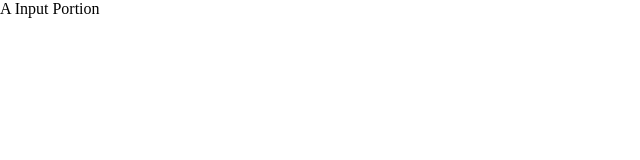
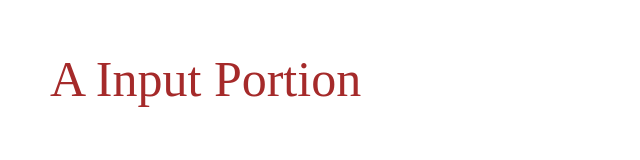
Before and after one commit to tamimasad/Py-AI-ML_Toolkit, a plain HTML site: page Frontend/index.html in a window 1280 px wide. Shown: the whole page, without its empty margins (0-640 px from the left). Drawn offline with Linux system fonts and the light colour scheme.

Commit message:
Update style.css
Demo edits done in style.css file

```diff
--- a/Frontend/style.css
+++ b/Frontend/style.css
@@ -1,3 +1,10 @@
-*{
-    margin: 0;
+* {
+  margin: 0;
 }
+
+div {
+  box-sizing: border-box;
+  color: brown;
+  font-size: 50px;
+  margin: 50px;
+}
```
